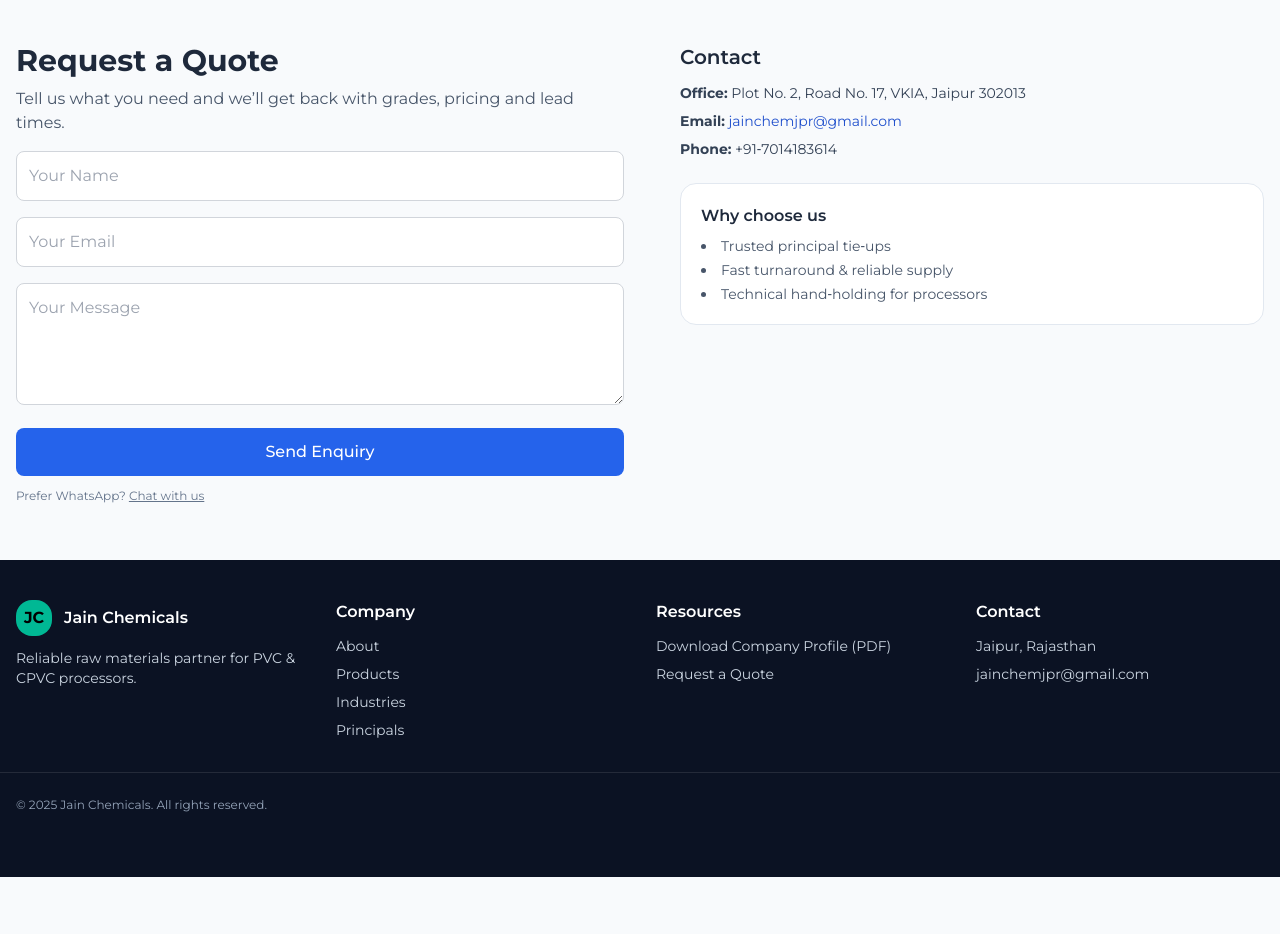
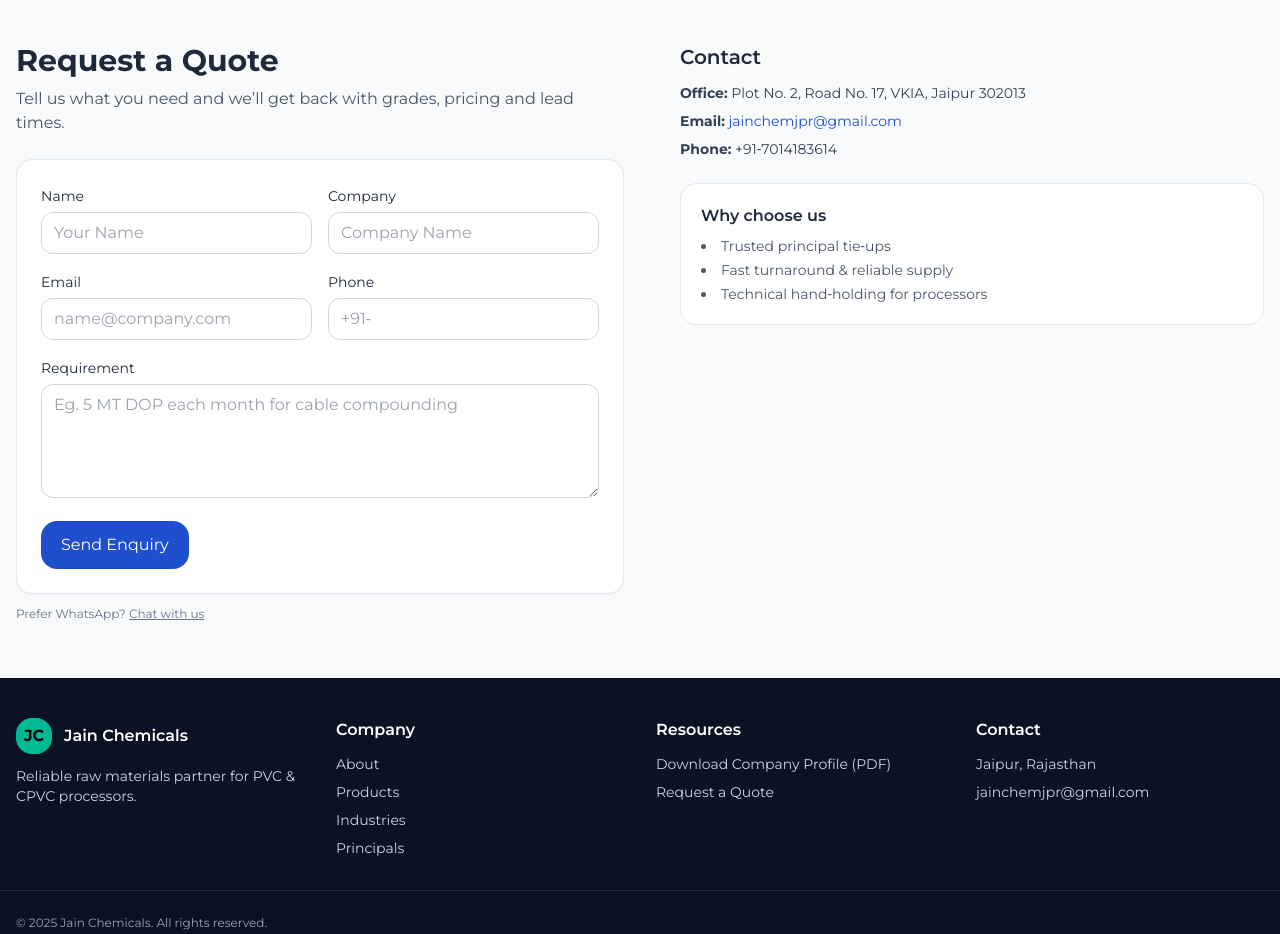
Before and after one commit to bhavyajain6/jain-chemicals, a plain HTML site: page index.html in a window 1280 px wide. Shown: the part 2600-3534 px from the top of the page. Before the commit the page ends 3477 px from the top, so only its background shows below. Drawn offline with nearby package versions, Linux system fonts and the light colour scheme.

Commit message:
formsubmit

```diff
--- a/index.html
+++ b/index.html
@@ -270,7 +270,9 @@
           <h2 class="text-2xl md:text-3xl font-bold">Request a Quote</h2>
           <p class="mt-2 text-slate-600">Tell us what you need and we’ll get back with grades, pricing and lead times.</p>
           <!-- Note: For free static hosting, use Formspree/Google Forms; mailto fallback below. -->
-<!--           <form class="mt-6 p-6 rounded-2xl bg-white border border-slate-200 shadow-sm" method="POST" action="mailto:jainchemjpr@gmail.com" enctype="text/plain">
+          <form class="mt-6 p-6 rounded-2xl bg-white border border-slate-200 shadow-sm" method="POST" action="https://formsubmit.co/jainchemjpr@gmail.com" enctype="text/plain">
+            <input type="hidden" name="_captcha" value="false">
+            <input type="hidden" name="_next" value="https://bhavyajain6.github.io/jain-chemicals/thank-you.html">
             <div class="grid sm:grid-cols-2 gap-4">
               <div>
                 <label class="text-sm">Name</label>
@@ -294,44 +296,7 @@
               </div>
             </div>
             <button class="mt-4 px-5 py-3 rounded-2xl bg-[color:var(--brand)] text-white">Send Enquiry</button>
-          </form> -->
-          <form action="https://formsubmit.co/jainchemjpr@gmail.com" method="POST" class="space-y-4">
-  <!-- Disable CAPTCHA -->
-  <input type="hidden" name="_captcha" value="false">
-  <!-- Redirect after submission -->
-  <input type="hidden" name="_next" value="https://bhavyajain6.github.io/jain-chemicals/thank-you.html">
-
-  <input
-    type="text"
-    name="name"
-    placeholder="Your Name"
-    required
-    class="w-full p-3 border border-gray-300 rounded-lg focus:outline-none focus:ring-2 focus:ring-blue-500"
-  />
-
-  <input
-    type="email"
-    name="email"
-    placeholder="Your Email"
-    required
-    class="w-full p-3 border border-gray-300 rounded-lg focus:outline-none focus:ring-2 focus:ring-blue-500"
-  />
-
-  <textarea
-    name="message"
-    placeholder="Your Message"
-    required
-    rows="4"
-    class="w-full p-3 border border-gray-300 rounded-lg focus:outline-none focus:ring-2 focus:ring-blue-500"
-  ></textarea>
-
-  <button
-    type="submit"
-    class="w-full bg-blue-600 text-white py-3 px-6 rounded-lg font-medium hover:bg-blue-700 transition"
-  >
-    Send Enquiry
-  </button>
-</form>
+          </form>
 
           <p class="mt-3 text-xs text-slate-500">Prefer WhatsApp? <a href="https://wa.me/917014183614?text=Hi%20Jain%20Chemicals%2C%20I%20have%20a%20requirement" class="underline">Chat with us</a></p>
         </div>
```
